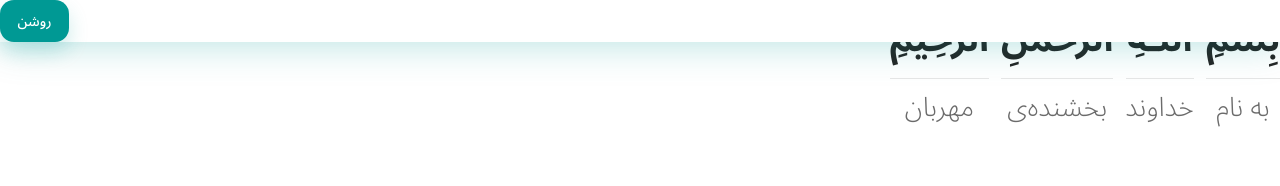
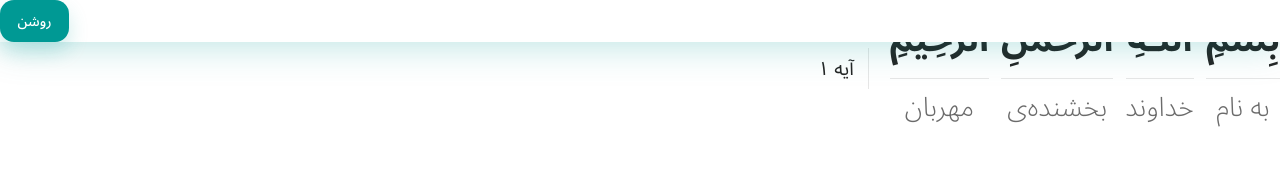
Before and after one commit to boroji/quran-hadi, a Next.js app: page / in a window 1280 px wide. Shown: the top 186 px of the page. Built offline with nearby package versions, Linux system fonts and the light colour scheme.

Commit message:
added the surah component

```diff
--- a/components/Ayah/Ayah.js
+++ b/components/Ayah/Ayah.js
@@ -1,5 +1,5 @@
-import Kalameh from '../Kalameh/Kalameh'
-import Tarjomeh from '../Tarjomeh/Tarjomeh'
+import Kalameh from '@components/Kalameh/Kalameh'
+import Tarjomeh from '@components/Tarjomeh/Tarjomeh'
 import styles from './Ayah.module.scss'
 
 const Ayah = ({ text }) => {
--- /dev/null
+++ b/components/Surah/Surah.js
@@ -0,0 +1,31 @@
+import Ayah from '@components/Ayah/Ayah'
+import styles from './Surah.module.scss'
+import { Noto_Sans_Arabic } from '@next/font/google'
+
+const ArabicFont = Noto_Sans_Arabic({
+	variable: '--noto-sans',
+	fallback: ['Noto Sans Arabic', 'Vazirmatn'],
+	display: 'block',
+})
+
+const Surah = ({ id, className, text, verse = false }) => {
+	const { container, shomareh } = styles
+
+	const dynamicClassName = `${ArabicFont.variable} ${shomareh} ${className ? className : ''}`
+
+	return (
+		<main id={id} className={container}>
+			{text.map(ayah => {
+				const { words } = ayah
+				return <Ayah key={ayah.id} text={words} />
+			})}
+			{verse && (
+				<p dir='rtl' className={dynamicClassName} style={ArabicFont.style}>
+					آیه {verse}
+				</p>
+			)}
+		</main>
+	)
+}
+
+export default Surah
--- /dev/null
+++ b/components/Surah/Surah.module.scss
@@ -0,0 +1,16 @@
+@use '../../scss/' as *;
+
+.container {
+	display: flex;
+	flex-direction: row-reverse;
+	align-items: center;
+	gap: $px-24;
+}
+
+.shomareh {
+	font-size: $h6;
+	padding-right: $px-16;
+	border-right: $px-1 solid $gray-90;
+	color: $gray-10;
+	font-family: var(--noto-sans);
+}
--- a/pages/index.js
+++ b/pages/index.js
@@ -1,31 +1,38 @@
-import Ayah from '@components/Ayah/Ayah'
+import Surah from '@components/Surah/Surah'
 import HeadTag from '@utils/HeadTag'
 
 export default function Home() {
 	return (
 		<>
 			<HeadTag title='Quran Hadi' />
-			<Ayah
+			<Surah
+				verse='۱'
 				text={[
 					{
-						id: '1-1-1-1',
+						id: '1:1:1',
+						verse: '۱',
+						words: [
+							{
+								id: '1:1:1:1',
 								kalameh: 'بِسْمِ',
 								tarjomeh: 'به نام',
 							},
 							{
-						id: '1-1-1-2',
+								id: '1:1:1:2',
 								kalameh: 'اللَّـهِ',
 								tarjomeh: 'خداوند',
 							},
 							{
-						id: '1-1-1-3',
+								id: '1:1:1:3',
 								kalameh: 'الرَّحْمنِ',
 								tarjomeh: 'بخشنده‌ی',
 							},
 							{
-						id: '1-1-1-4',
+								id: '1:1:1:4',
 								kalameh: 'الرَّحِيمِ',
 								tarjomeh: 'مهربان',
+							},
+						],
 					},
 				]}
 			/>
```
Lines whose indentation alone changed are shown as unchanged.
